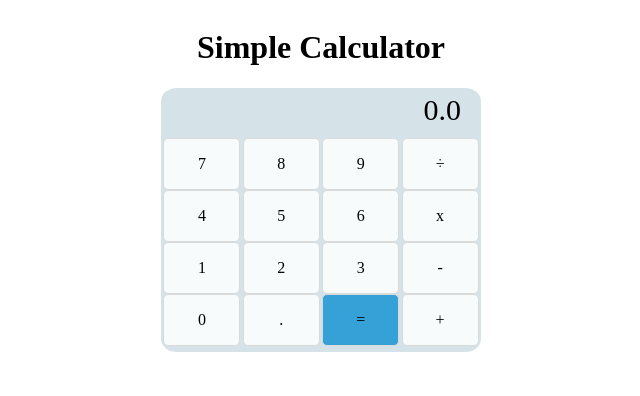
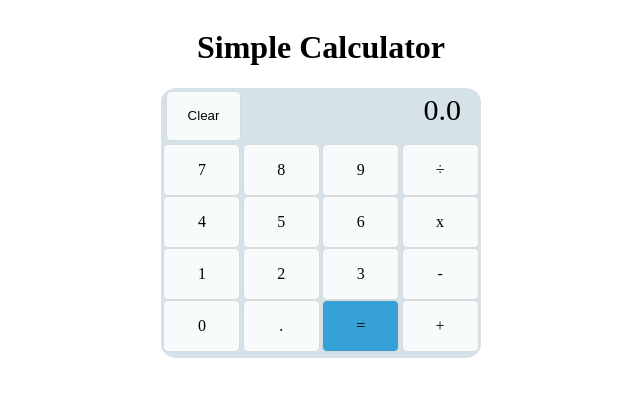
Before and after one commit to bxlt/Calculator, a plain HTML site: page main.html in a window 1280 px wide. Shown: the whole page, without its empty margins (319-959 px from the left). Drawn offline with Linux system fonts and the light colour scheme.

Commit message:
add clear button html

```diff
--- a/main.html
+++ b/main.html
@@ -9,7 +9,11 @@
 <body>
     <h1>Simple Calculator</h1>
     <div id="calc">
-        <div id="display">0.0</div>
+        <div class="disRow">
+            <button id="clr" class="btn">Clear</button>
+            <div id="display">0.0</div>
+        </div>
+
 
         <div id="btns">
             <div class="btn" id="7">7</div>
--- a/style.css
+++ b/style.css
@@ -7,20 +7,34 @@ body{
 
 #calc{
     width: 320px;
-    height: 264px;
+    height: 270px;
     border-radius: 5%;
     background-color: #d5e2e8;
 
 }
 
+.disRow{
+    display: flex;
+    flex-direction: row;
+    justify-content: space-between;
+    flex-wrap: wrap;
+}
+
+#clr{
+    margin: 3px;
+    margin-left: 5px;
+}
+
 #display{
+    display: inline-block;
     box-sizing: border-box;
-    width: 320px;
+    width: 200px;
     height: 50px;
     text-align: end;
     font-size: 30px;
     padding-right: 20px;
     padding-top: 5px;
+
 }
 
 .btn{
```
